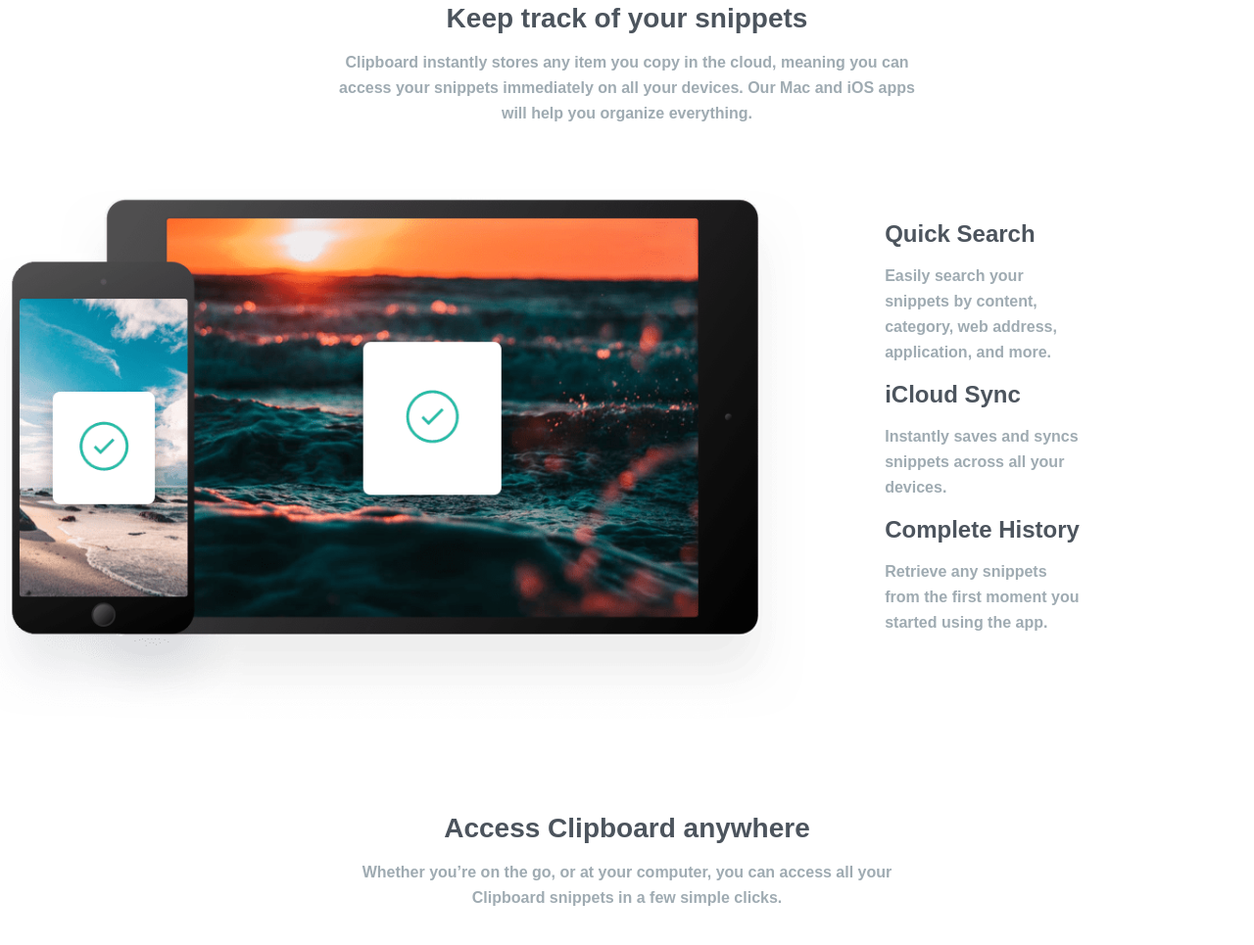
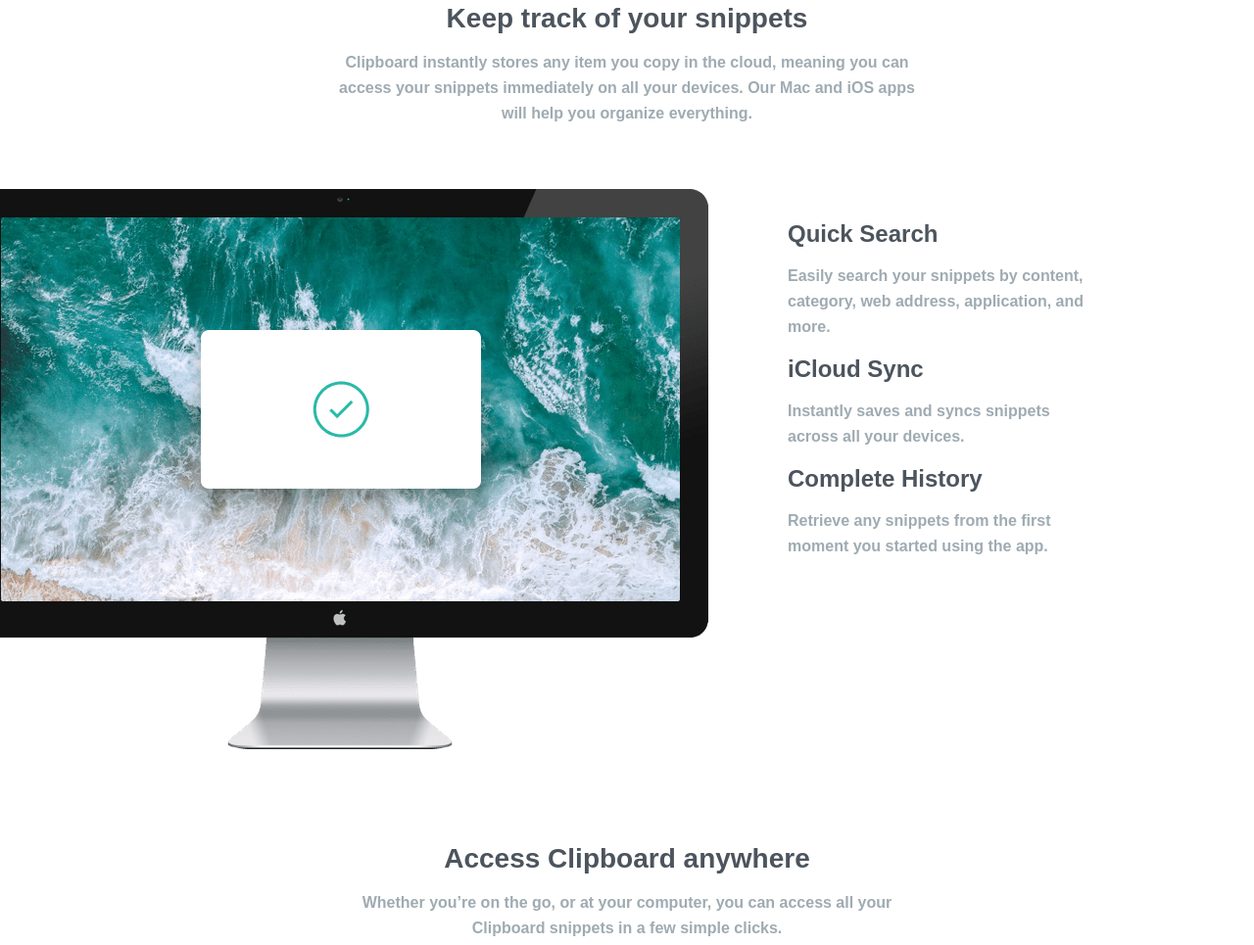
Before and after one commit to ilzbergs/Clipboard-landing-page, a plain HTML site: page index.html in a window 1280 px wide. Shown: the part 551-1516 px from the top of the page at 98% size. Drawn offline with Linux system fonts and the light colour scheme; a web font is replaced by a local one.

Commit message:
added right image

```diff
--- a/index.html
+++ b/index.html
@@ -38,7 +38,7 @@
             devices. Our Mac and iOS apps will help you organize everything.</p>
         </div>
         <div class="wrapper">
-          <img src="./images/image-devices.png" alt="Computer image" class="wrapper-img">
+          <img src="./images/image-computer.png" alt="Computer image" class="wrapper-img">
           <div class="wrapper-text">
             <div class="benefits">
               <h3>Quick Search</h3>
```
